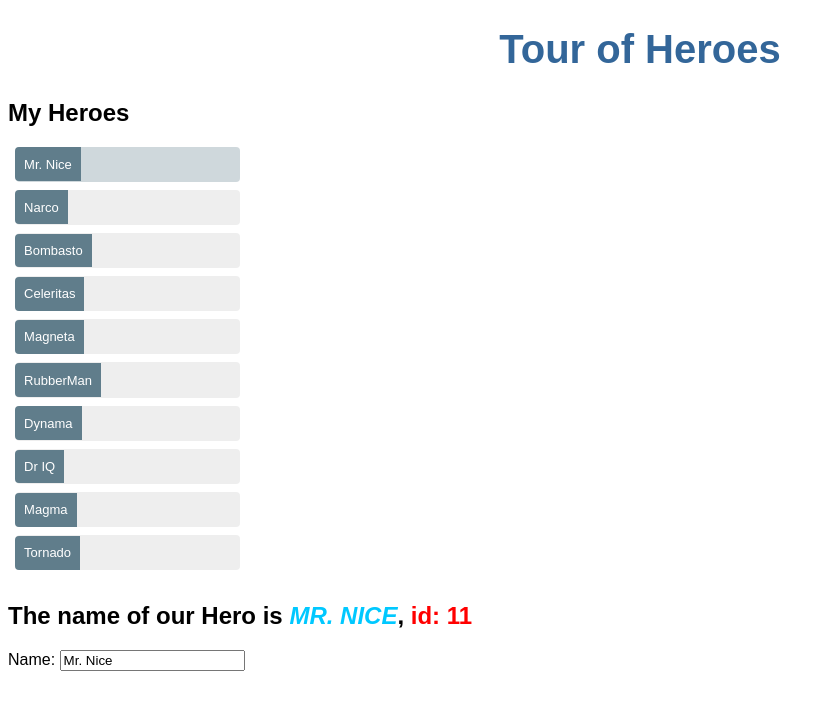
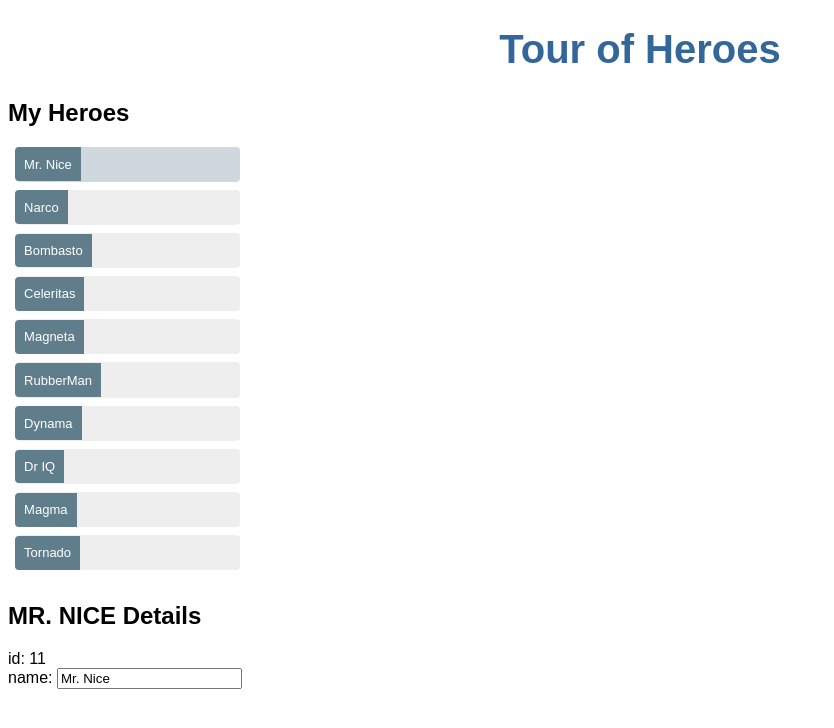
Before and after one commit to Vaironl/Tour-of-Heroes, an Angular app: page / in a window 1280 px wide. Both pictures are taken after a click on the item "Mr. Nice". Shown: the top 728 px of the page, without its empty margins (0-834 px from the left). Built offline with nearby package versions, Linux system fonts and the light colour scheme.

Commit message:
master/detail portion completed

```diff
--- a/src/app/hero-detail/hero-detail.component.html
+++ b/src/app/hero-detail/hero-detail.component.html
@@ -1,3 +1,9 @@
-<p>
-  hero-detail works!
-</p>
+<div *ngIf="hero">
+  <h2>{{hero.name | uppercase}} Details</h2>
+  <div><span>id: </span>{{hero.id}}</div>
+  <div>
+    <label>name:
+      <input [(ngModel)]="hero.name" placeholder="name"/>
+    </label>
+  </div>
+</div>
--- a/src/app/heroes/heroes.component.html
+++ b/src/app/heroes/heroes.component.html
@@ -5,12 +5,4 @@
   </li>
 </ul>
 
-<div *ngIf="selectedHero">
-  <h2>The name of our Hero is <em style="color:rgb(0,200,255);">{{ selectedHero.name |
-    uppercase}}</em>, <strong style="color:red;">id: {{selectedHero.id}}</strong></h2>
-  <div class="">
-    <label for="">Name:
-      <input [(ngModel)]="selectedHero.name" placeholder="name">
-    </label>
-  </div>
-</div>
+<app-hero-detail [hero]="selectedHero"></app-hero-detail>
```
Also changed, not shown: src/app/hero-detail/hero-detail.component.ts (+7 -2 lines).
